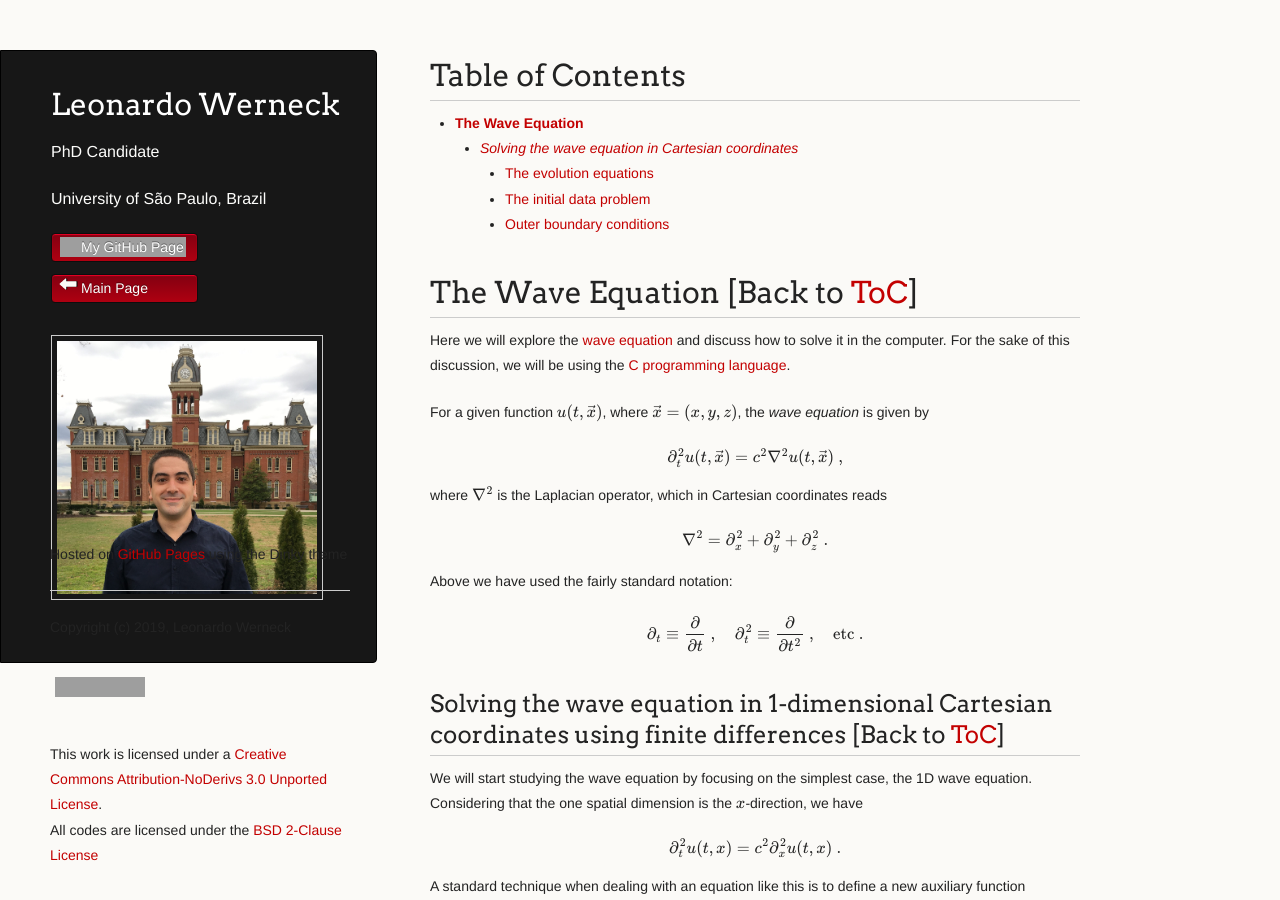
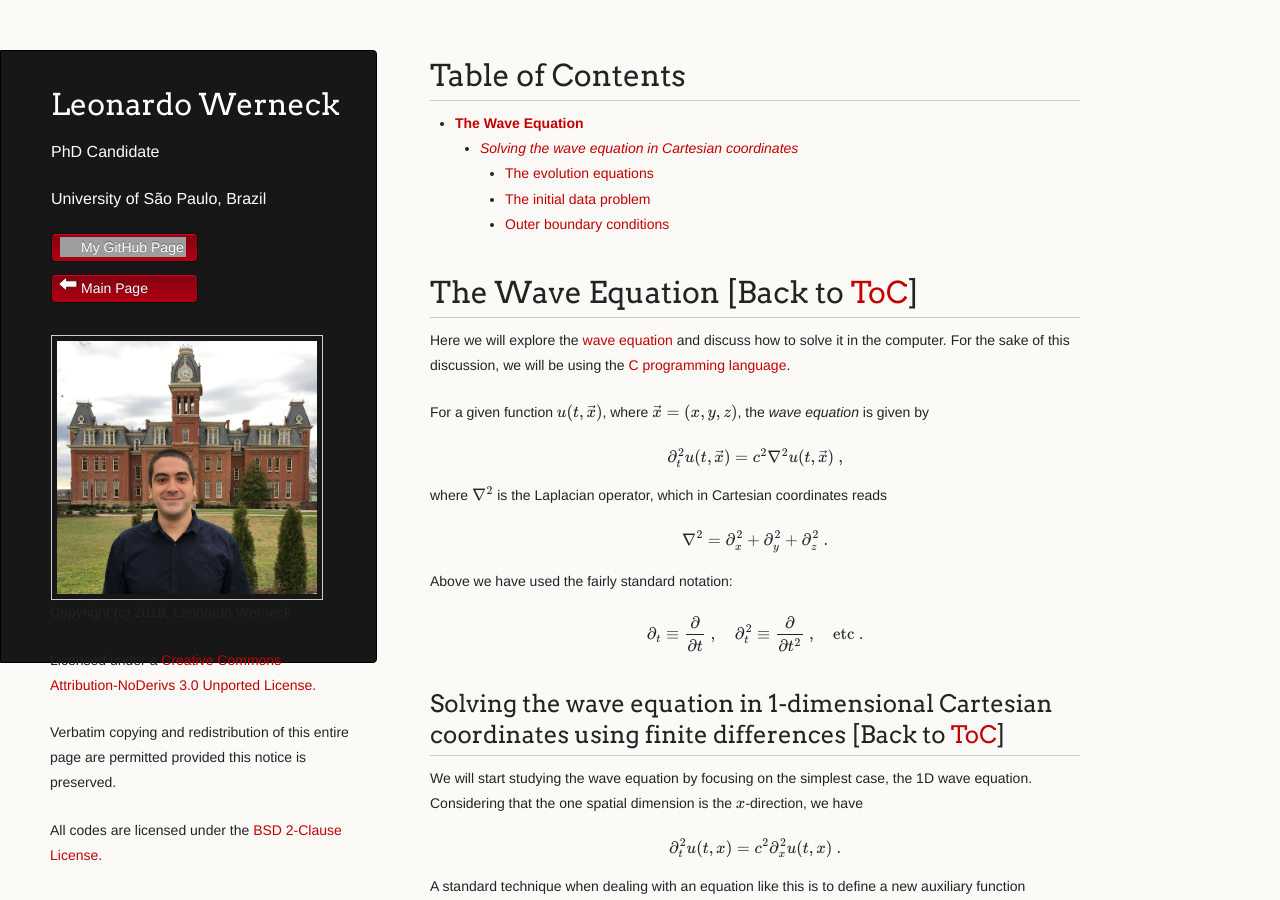
Before and after one commit to leowerneck/leowerneck.github.io, a Jekyll site: the page built from Wave_equation.md, in a window 1280 px wide and 900 px high. Built offline with Jekyll 4.4.1, drawn with Linux system fonts in a browser that asks for light colours; formulas are drawn with MathJax 3; a script that is not in the unit is left out; grey boxes are pictures that could not be loaded.

Commit message:
_layouts/*.html: updated copyright footer

```diff
--- a/_layouts/default.html
+++ b/_layouts/default.html
@@ -45,8 +45,9 @@
         <p><small>Hosted on <a href="https://pages.github.com">GitHub Pages</a> using the Dinky theme</small></p>
         <hr>
         <p><small>Copyright (c) 2019, Leonardo Werneck</small></p>
-        <a rel="license" href="http://creativecommons.org/licenses/by-nd/3.0/"><img alt="Creative Commons License" style="border-width:0" src="https://i.creativecommons.org/l/by-nd/3.0/88x31.png" /></a><br />This work is licensed under a <a rel="license" href="http://creativecommons.org/licenses/by-nd/3.0/">Creative Commons Attribution-NoDerivs 3.0 Unported License</a>.
-        <p><small>All codes are licensed under the <a href="https://opensource.org/licenses/BSD-2-Clause">BSD 2-Clause License</a>
+        <p><small>Licensed under a <a rel="license" href="http://creativecommons.org/licenses/by-nd/3.0/">Creative Commons Attribution-NoDerivs 3.0 Unported License.</a></small></p>
+        <p><small>Verbatim copying and redistribution of this entire page are permitted provided this notice is preserved.</small></p>
+        <p><small>All codes are licensed under the <a href="https://opensource.org/licenses/BSD-2-Clause">BSD 2-Clause License.</a></small></p>
       </footer>
     </div>
     <!--[if !IE]><script>fixScale(document);</script><![endif]-->
--- a/_layouts/notes.html
+++ b/_layouts/notes.html
@@ -43,11 +43,10 @@
       </section>
 
       <footer>
-        <p><small>Hosted on <a href="https://pages.github.com">GitHub Pages</a> using the Dinky theme</small></p>
-        <hr>
         <p><small>Copyright (c) 2019, Leonardo Werneck</small></p>
-        <a rel="license" href="http://creativecommons.org/licenses/by-nd/3.0/"><img alt="Creative Commons License" style="border-width:0" src="https://i.creativecommons.org/l/by-nd/3.0/88x31.png" /></a><br />This work is licensed under a <a rel="license" href="http://creativecommons.org/licenses/by-nd/3.0/">Creative Commons Attribution-NoDerivs 3.0 Unported License</a>.
-        <p><small>All codes are licensed under the <a href="https://opensource.org/licenses/BSD-2-Clause">BSD 2-Clause License</a>
+        <p><small>Licensed under a <a rel="license" href="http://creativecommons.org/licenses/by-nd/3.0/">Creative Commons Attribution-NoDerivs 3.0 Unported License.</a></small></p>
+        <p><small>Verbatim copying and redistribution of this entire page are permitted provided this notice is preserved.</small></p>
+        <p><small>All codes are licensed under the <a href="https://opensource.org/licenses/BSD-2-Clause">BSD 2-Clause License.</a></small></p>
       </footer>
     </div>
     <!--[if !IE]><script>fixScale(document);</script><![endif]-->
```
